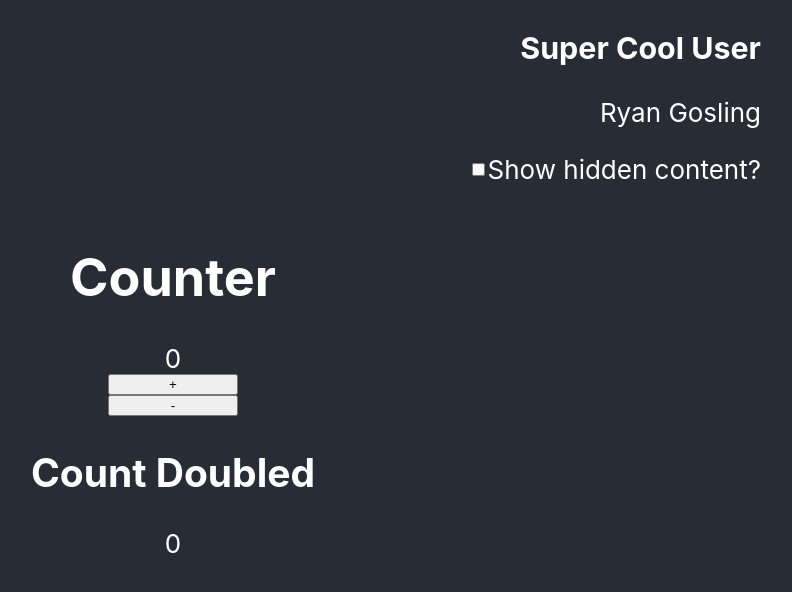
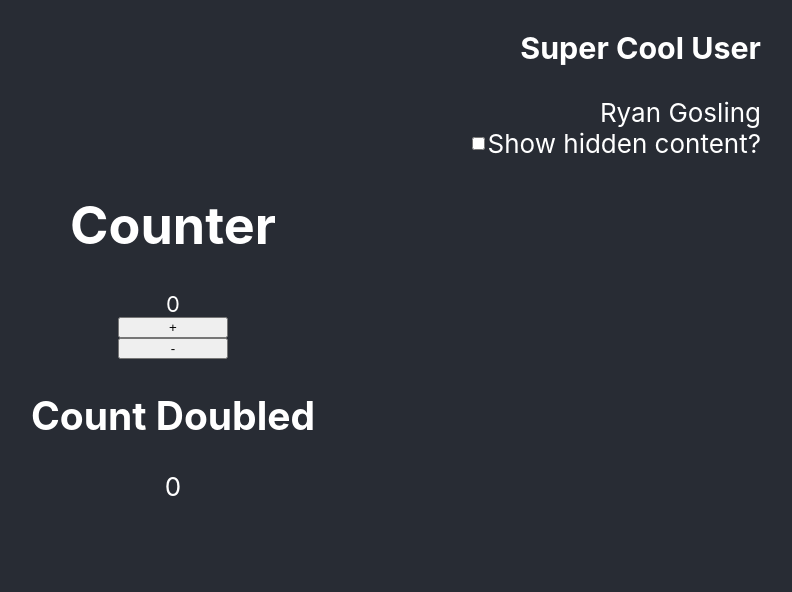
Before and after one commit to kylem038/selector-tutorial, a React (Create React App) app: page / in a window 1280 px wide. Shown: the top 592 px of the page, without its empty margins (467-1259 px from the left). Built offline with nearby package versions, Linux system fonts and the light colour scheme.

Commit message:
finish user profile scenario

```diff
--- a/src/components/Profile.tsx
+++ b/src/components/Profile.tsx
@@ -1,20 +1,30 @@
 import React from "react";
 import '../styles/Profile.css';
-import { useSelector } from 'react-redux';
-import { selectFirstName, selectLastName } from "../selectors/profile";
+import { useSelector, useDispatch } from 'react-redux';
+import { selectFirstName, selectLastName, selectUserOptin, selectShowHiddenContent } from "../selectors/profile";
+import { toggleShowContent } from "../store/profileSlice";
 
 const Profile = () => {
+    const dispatch = useDispatch();
+
     const firstName = useSelector(selectFirstName);
     const lastName = useSelector(selectLastName);
+    const userOptin = useSelector(selectUserOptin);
+    const showHiddenContent = useSelector(selectShowHiddenContent);
 
     return (
         <div className="Profile">
             <h3>Super Cool User</h3>
             <span>{firstName} {lastName}</span>
-            <div className="Checkbox">
-                <input type="checkbox"/>
-                <p>Show hidden content?</p>
-            </div>
+            <label className="Checkbox">
+                <input
+                    checked={userOptin}
+                    onChange={() => dispatch(toggleShowContent())}
+                    type="checkbox"
+                />
+                Show hidden content?
+            </label>
+            {showHiddenContent && <div>Only show this if user opts-in</div>}
         </div>
     );
 }
--- a/src/selectors/profile.ts
+++ b/src/selectors/profile.ts
@@ -4,4 +4,11 @@ import store from "../store";
 export const selectProfile = createSelector(store.getState, state => state.profile);
 export const selectFirstName = createSelector(selectProfile, ({ firstName }) => firstName);
 export const selectLastName = createSelector(selectProfile, ({ lastName }) => lastName);
-export const selectHiddenContent = createSelector(selectProfile, ({ showContent }) => showContent);
+export const selectUserOptin = createSelector(selectProfile, ({ userOptin }) => userOptin);
+export const selectUserLoggedIn = createSelector(selectProfile, ({ userLoggedIn }) => userLoggedIn);
+
+export const selectShowHiddenContent = createSelector(
+    selectUserOptin,
+    selectUserLoggedIn,
+    (optedIn, loggedIn) => optedIn && loggedIn
+);
--- a/src/store/profileSlice.ts
+++ b/src/store/profileSlice.ts
@@ -5,11 +5,12 @@ export const profileSlice = createSlice({
     initialState: {
       firstName: 'Ryan',
       lastName: 'Gosling',
-      showContent: false,
+      userOptin: false,
+      userLoggedIn: true,
     },
     reducers: {
       toggleShowContent: state => {
-        state.showContent = !state.showContent
+        state.userOptin = !state.userOptin
       }
     }
   })
--- a/src/styles/Counter.css
+++ b/src/styles/Counter.css
@@ -2,4 +2,5 @@
     display: grid;
     width: 5em;
     margin: auto;
+    font-size: 22px;
 }
```
Also changed, not shown: 1 other file (tests, documents, lock files or other folders).
